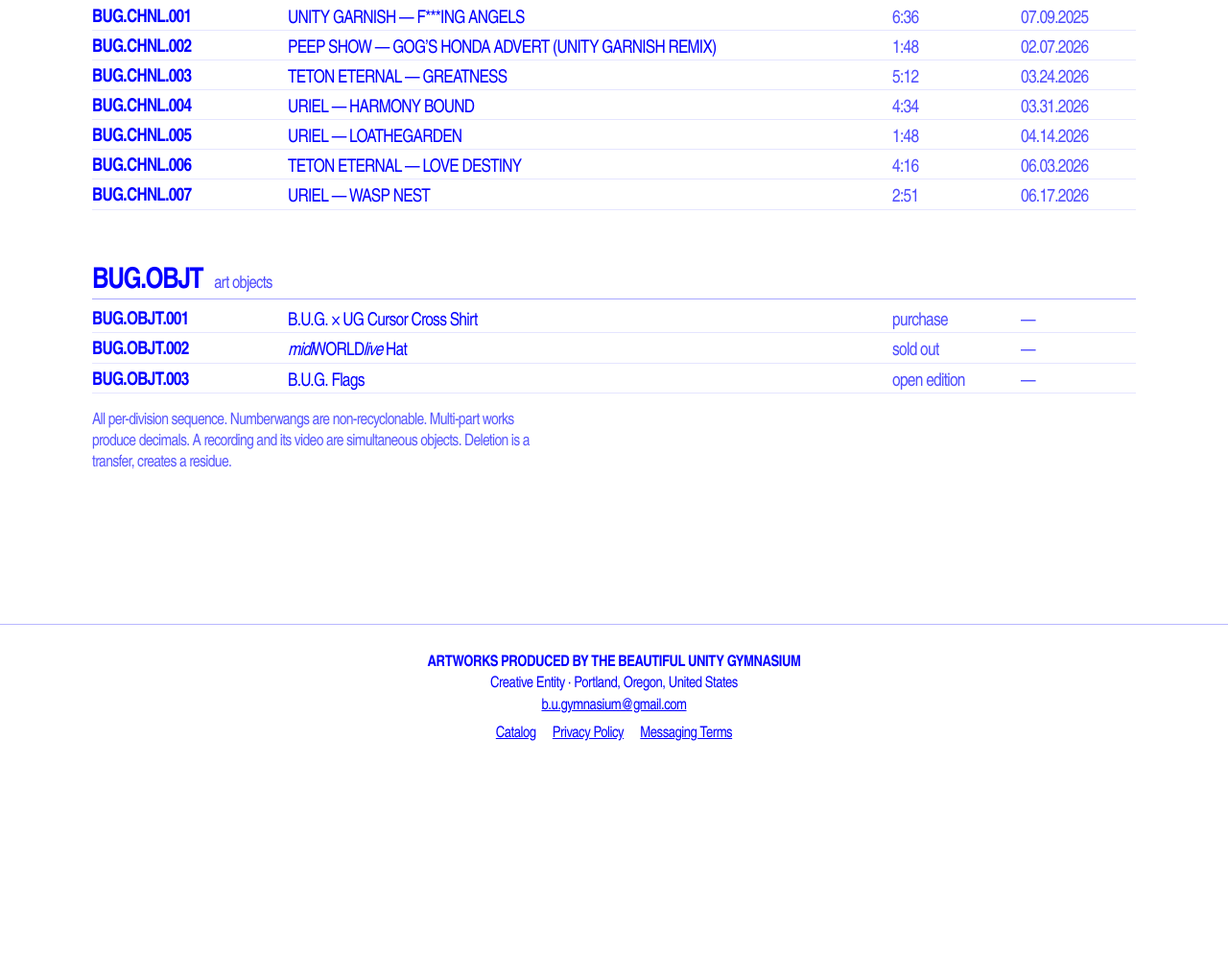
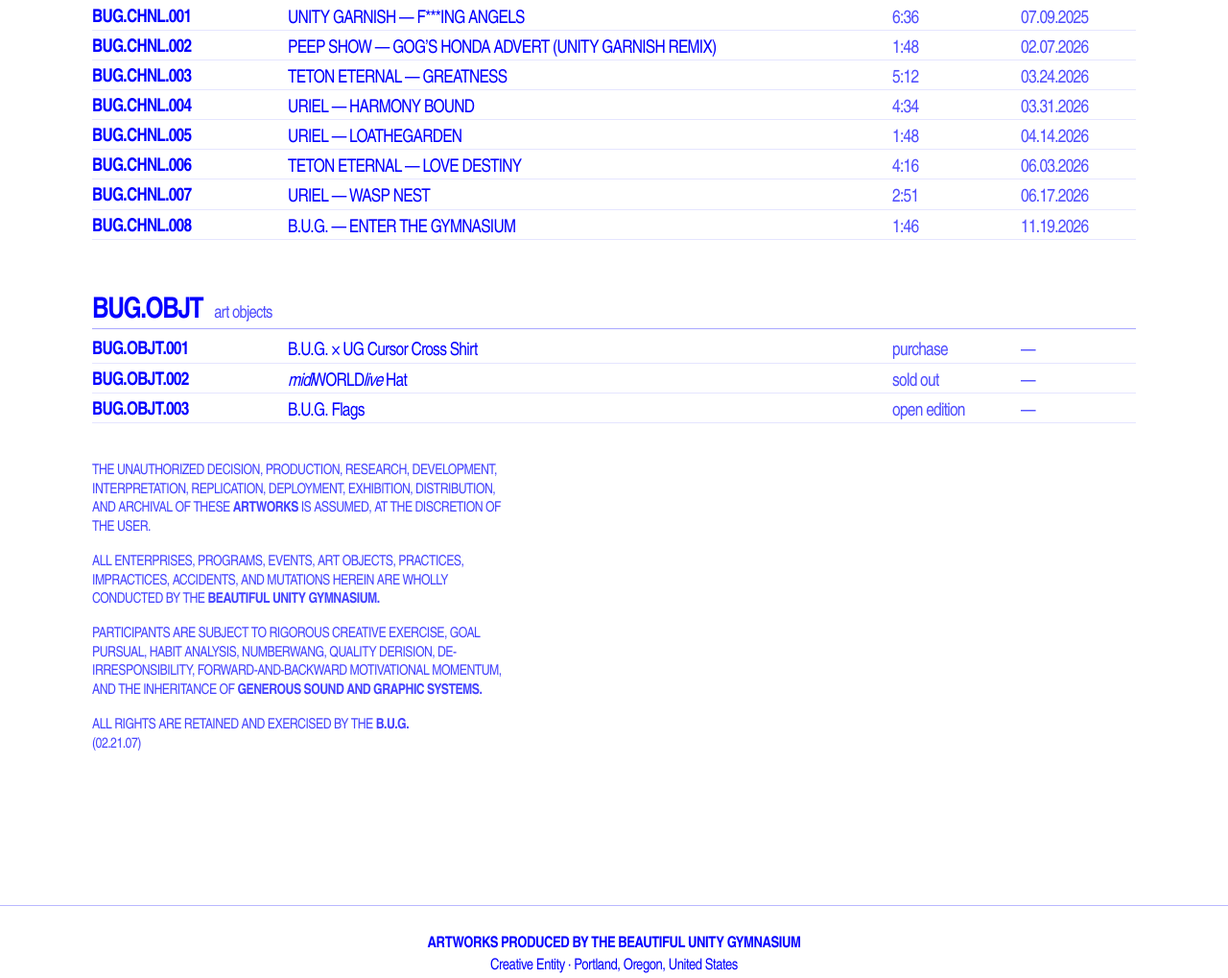
Before and after one commit to chalice-zygote/bug-site, a plain HTML site: page register.html in a window 1280 px wide. Shown: the part 870-1889 px from the top of the page at 96% size. Before the commit the page ends 1674 px from the top, so only its background shows below. Drawn offline with Linux system fonts and the light colour scheme.

Commit message:
CHNL.008 Enter the Gymnasium; disclaimer on register

```diff
--- a/channels.js
+++ b/channels.js
@@ -36,5 +36,10 @@ window.CHANNELS = [
 
   { cat: 'BUG.CHNL.007', catDisp: 'B.U.G. CHNL 007',
     artist: 'URIEL', title: 'WASP NEST',
-    dur: '2:51', date: '06.17.2026', yt: '6iIyoFJ14x4' }
+    dur: '2:51', date: '06.17.2026', yt: '6iIyoFJ14x4' },
+
+  /* first entry credited to the institution rather than an artist */
+  { cat: 'BUG.CHNL.008', catDisp: 'B.U.G. CHNL 008',
+    artist: 'B.U.G.', title: 'ENTER THE GYMNASIUM',
+    dur: '1:46', date: '11.19.2026', yt: 'kkOJblHwFpI' }
 ];
--- a/register.html
+++ b/register.html
@@ -66,12 +66,23 @@ main {
 .note { margin-top: 14px; font-weight: 400; font-size: 17px;
         line-height: 1.3; letter-spacing: -0.04em; opacity: 0.66; max-width: 62ch; }
 
+/* The disclaimer closes the register. Set a touch smaller and tighter
+   than .note, and less transparent — the bold runs have to carry at
+   this size, and 0.66 flattened them against the regular weight. */
+.disclaimer { margin-top: 38px; max-width: 64ch; font-weight: 400;
+              font-size: 15px; line-height: 1.32; letter-spacing: -0.035em;
+              opacity: 0.74; }
+.disclaimer p { margin: 0 0 1.05em; }
+.disclaimer p:last-child { margin-bottom: 0; }
+.disclaimer b { font-weight: 700; }
+
 @media (max-width: 900px) {
   main { padding: 14px 16px 110px; }
   .head h1 { font-size: 30px; }
   .div-head h2 { font-size: 22px; }
   .reg-row { grid-template-columns: 1fr; gap: 1px; padding: 9px 0; font-size: 16px; }
   .reg-row .meta, .reg-row .date { white-space: normal; }
+  .disclaimer { font-size: 13px; margin-top: 30px; }
 }
 </style>
 </head>
@@ -166,9 +177,24 @@ main {
     <div class="div-head"><h2>BUG.${d.code}</h2><span class="dom">${d.dom}</span></div>
     ${d.rows.map(row).join('')}
   `).join('') + `
-    <div class="note">All per-division sequence. Numberwangs are non-recyclonable.
-    Multi-part works produce decimals. A recording and its video are simultaneous
-    objects. Deletion is a transfer, creates a residue.</div>`;
+    <div class="disclaimer">
+      <p>THE UNAUTHORIZED DECISION, PRODUCTION, RESEARCH, DEVELOPMENT,
+      INTERPRETATION, REPLICATION, DEPLOYMENT, EXHIBITION, DISTRIBUTION, AND
+      ARCHIVAL OF THESE <b>ARTWORKS</b> IS ASSUMED, AT THE DISCRETION OF THE
+      USER.</p>
+
+      <p>ALL ENTERPRISES, PROGRAMS, EVENTS, ART OBJECTS, PRACTICES, IMPRACTICES,
+      ACCIDENTS, AND MUTATIONS HEREIN ARE WHOLLY CONDUCTED BY THE
+      <b>BEAUTIFUL UNITY GYMNASIUM.</b></p>
+
+      <p>PARTICIPANTS ARE SUBJECT TO RIGOROUS CREATIVE EXERCISE, GOAL PURSUAL,
+      HABIT ANALYSIS, NUMBERWANG, QUALITY DERISION, DE-IRRESPONSIBILITY,
+      FORWARD-AND-BACKWARD MOTIVATIONAL MOMENTUM, AND THE INHERITANCE OF
+      <b>GENEROUS SOUND AND GRAPHIC SYSTEMS.</b></p>
+
+      <p>ALL RIGHTS ARE RETAINED AND EXERCISED BY THE <b>B.U.G.</b><br>
+      (02.21.07)</p>
+    </div>`;
 })();
 </script>
 
```
